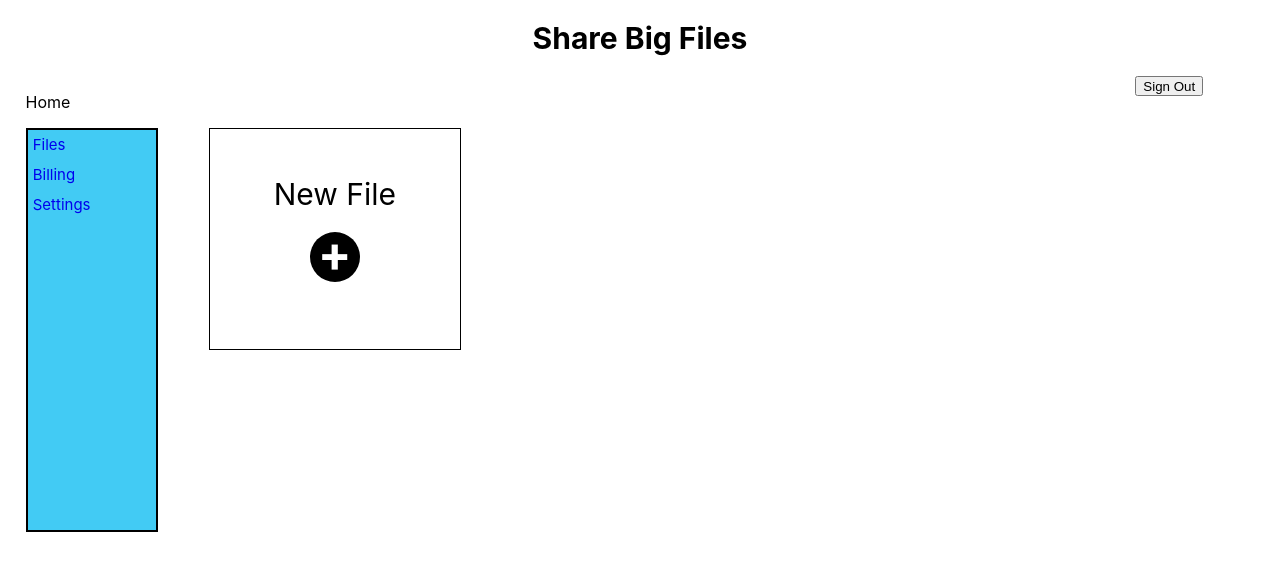
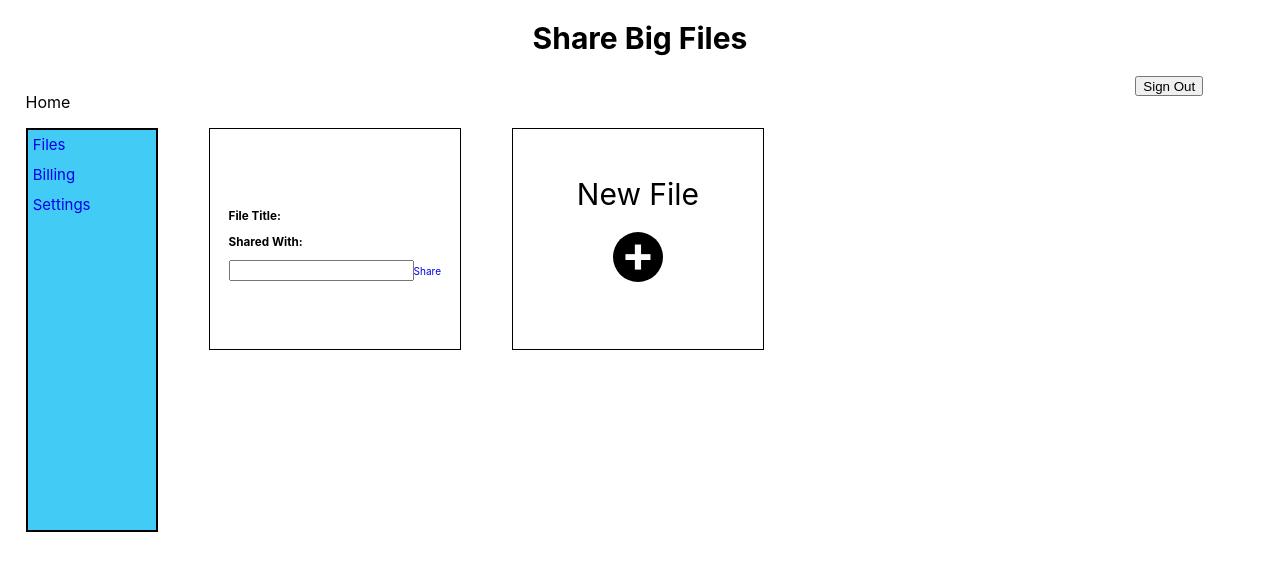
Before and after one commit to BloomTech-Labs/labs10-big-files, a React (Create React App) app in the folder Frontend/share_big_files/: page /add in a window 1280 px wide. Shown: the top 570 px of the page. Built offline with nearby package versions, Linux system fonts and the light colour scheme.

Commit message:
added sharedholder.js and styled

```diff
--- a/Frontend/share_big_files/src/views/addfile.js
+++ b/Frontend/share_big_files/src/views/addfile.js
@@ -1,5 +1,4 @@
 import React from "react";
-import LeftMenu from "./leftmenu";
 import styled from "styled-components";
 import { Link } from "react-router-dom";
 
--- a/Frontend/share_big_files/src/views/addfileholder.js
+++ b/Frontend/share_big_files/src/views/addfileholder.js
@@ -2,6 +2,7 @@ import React from "react";
 import NavHeader from "./navheader";
 import LeftMenu from "./leftmenu";
 import AddFile from "./addfile";
+import SharedHolder from "./sharedholder";
 import styled from "styled-components";
 
 const MenuFileHolder = styled.div`
@@ -15,6 +16,7 @@ const AddFileHolder = () => {
       <NavHeader />
       <MenuFileHolder>
         <LeftMenu />
+        <SharedHolder/>
         <AddFile />
       </MenuFileHolder>
     </div>
--- a/Frontend/share_big_files/src/views/createedit.js
+++ b/Frontend/share_big_files/src/views/createedit.js
@@ -11,7 +11,8 @@ border: 2px solid red;
 
 `;
 
-const CreateFileHolder = styled.div``;
+const CreateFileHolder = styled.div`
+`;
 
 const FileName = styled.input`
 `;
--- a/Frontend/share_big_files/src/views/settings.js
+++ b/Frontend/share_big_files/src/views/settings.js
@@ -1,5 +1,7 @@
 import React from 'react';
-import styled from 'styled-components';
+// import styled from 'styled-components';
+
+
 
 ///going to need hooks for input state
 const Settings = props =>{
--- /dev/null
+++ b/Frontend/share_big_files/src/views/sharedholder.js
@@ -0,0 +1,33 @@
+import React from 'react';
+import styled from 'styled-components';
+import { Link } from 'react-router-dom';
+
+
+const SharedBoxHolder = styled.div`
+  width: 25rem;
+  height: 22rem;
+  border: 1px solid black;
+  margin-left: 4%;
+  display: flex;
+  flex-direction: column;
+  justify-content: center;
+  align-items: center;
+`;
+
+
+
+const SharedHolder = () => {
+
+    return (
+        <SharedBoxHolder>
+            <div>
+                <h3>File Title:</h3>
+                <h3>Shared With:</h3>
+                <input type="text"></input>
+                <Link to="/">Share</Link>
+            </div>
+        </SharedBoxHolder>
+    )
+}
+
+export default SharedHolder;
```
